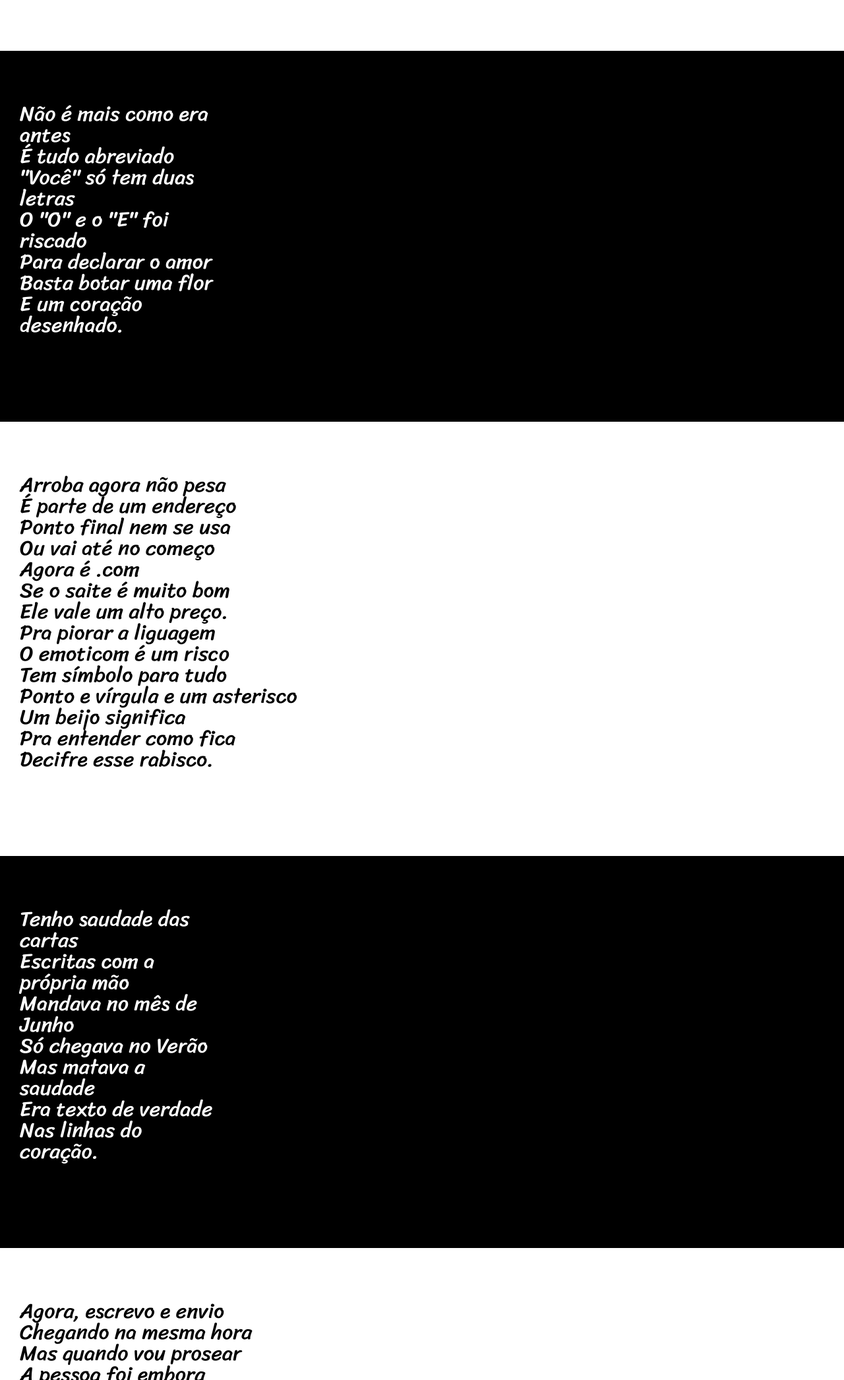
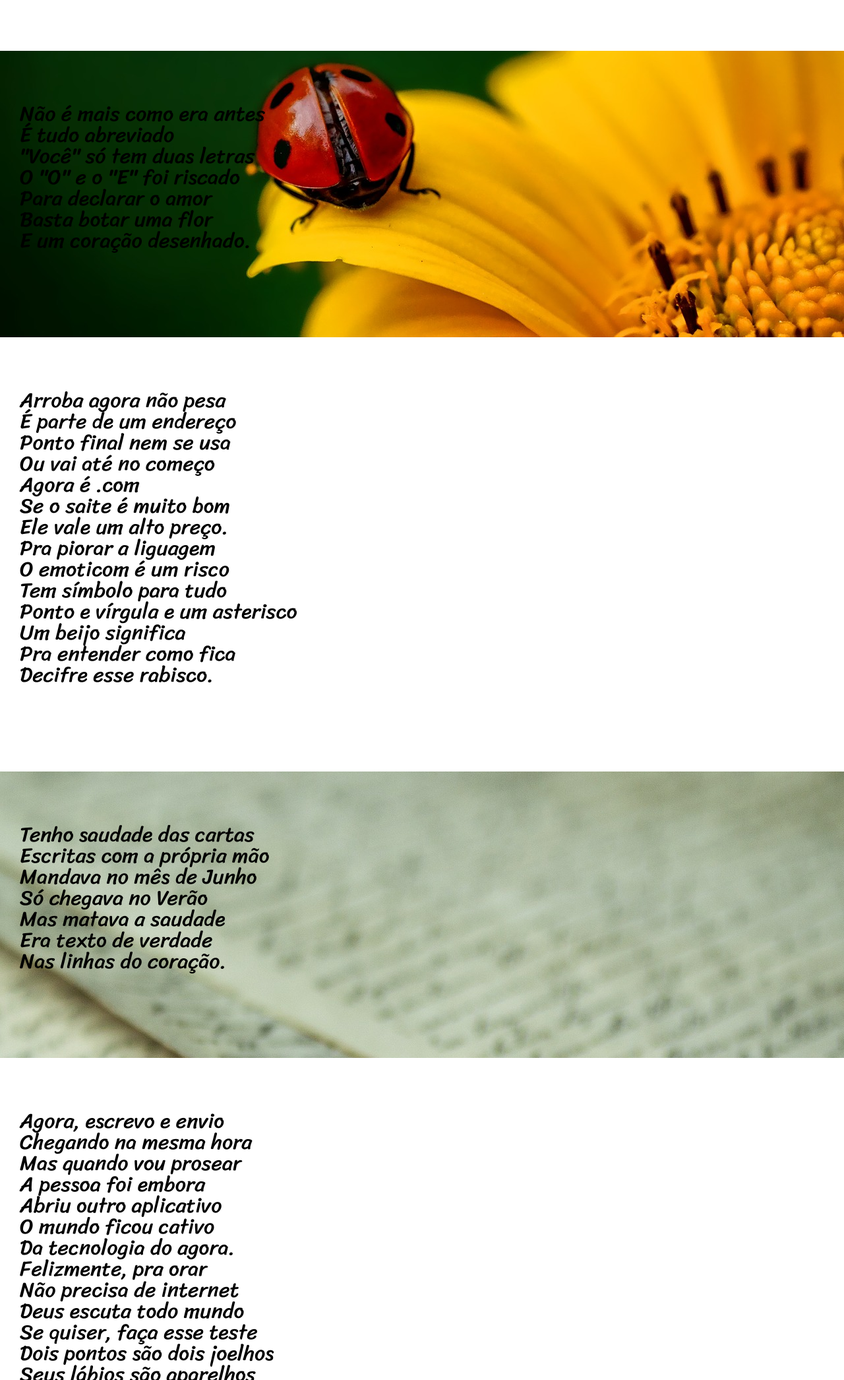
Before and after one commit to hugofob/HTML-CSS, a plain HTML site: page Exercicios/ex24/projeto-cordel-master/indice.html in a window 1280 px wide. Shown: the part 605-2696 px from the top of the page at 66% size. Drawn offline with Linux system fonts and the light colour scheme; files whose address does not match are found by name.

Commit message:
atualização das seções

```diff
--- a/Exercicios/ex24/projeto-cordel-master/indice.html
+++ b/Exercicios/ex24/projeto-cordel-master/indice.html
@@ -108,7 +108,7 @@
             Vou dizer tudo em poesia.
         </p>
     </section>
-    <section class="imagem" id="imagem1">
+    <section class="imagem1">
         <p>
             Não é mais como era antes <br>
             É tudo abreviado <br>
@@ -137,7 +137,7 @@
             Decifre esse rabisco.
         </p>
     </section>
-    <section class="imagem" id="imagem2">
+    <section class="imagem2">
         <p>
             Tenho saudade das cartas <br>
             Escritas com a própria mão <br>
```
